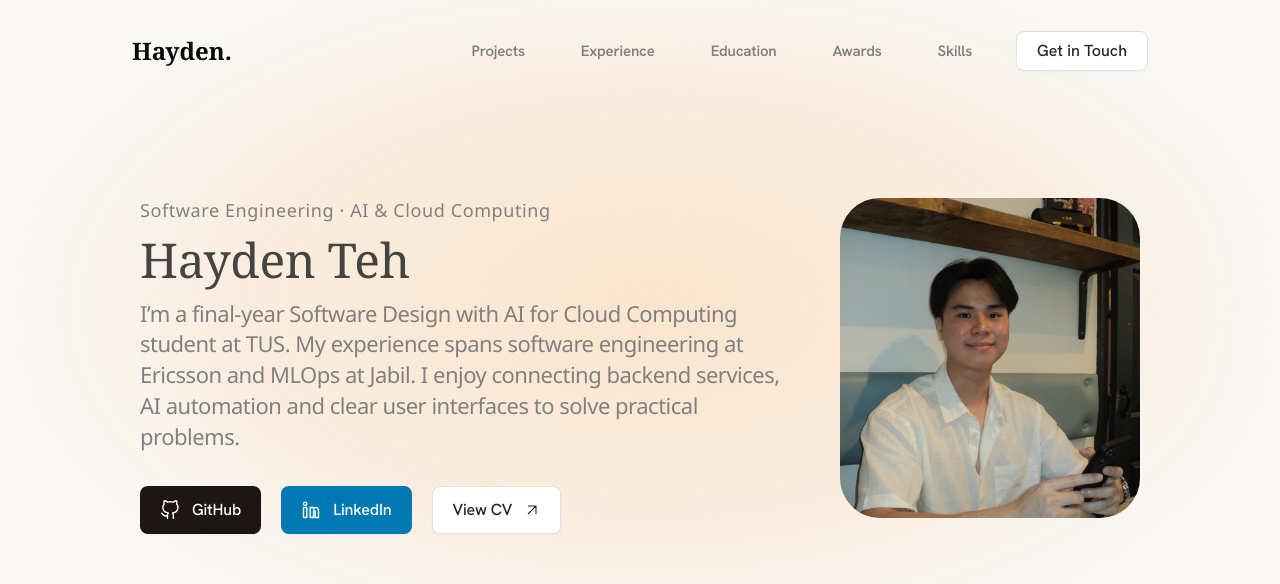
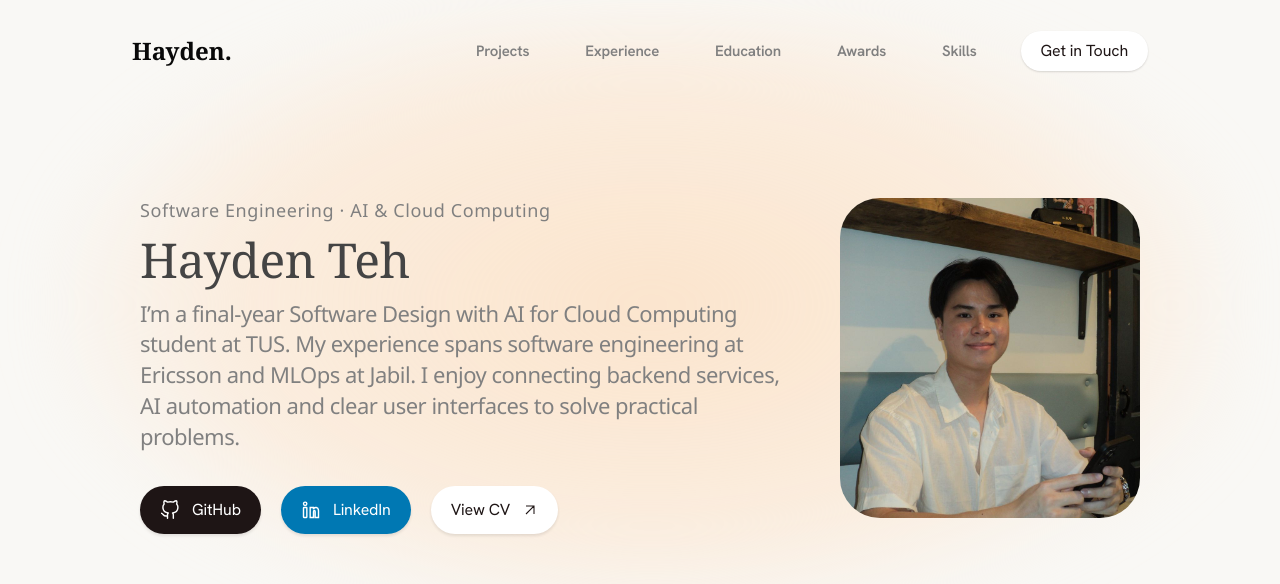
Before and after one commit to haydenteh5526/Portfolio, a Next.js app: page /Portfolio/ in a window 1280 px wide. Shown: the top 584 px of the page. Built offline with nearby package versions, Linux system fonts and the light colour scheme; a web font is replaced by a local one.

Commit message:
fix: restore pill buttons and update education grade

```diff
--- a/components/back-to-top.tsx
+++ b/components/back-to-top.tsx
@@ -22,7 +22,7 @@ export function BackToTop() {
       asChild
       size="icon"
       variant="outline"
-      className="back-to-top size-12 rounded-full shadow-lg transition-[opacity,transform,visibility,background-color]"
+      className="back-to-top size-12 rounded-full border border-border shadow-lg transition-[opacity,transform,visibility,background-color]"
     >
       <a
         ref={link}
--- a/components/header.tsx
+++ b/components/header.tsx
@@ -99,7 +99,11 @@ export function Header() {
               {label}
             </Link>
           ))}
-          <Button asChild variant="outline" className="h-10 px-5 text-base">
+          <Button
+            asChild
+            variant="outline"
+            className="h-10 rounded-full px-5 text-base leading-6 font-normal tracking-[-0.16px] shadow-[0_1px_2px_#1e151526] hover:bg-white"
+          >
             <Link
               className="nav-contact"
               href="/#contact"
--- a/components/technology-marquee.tsx
+++ b/components/technology-marquee.tsx
@@ -31,7 +31,7 @@ export function TechnologyMarquee() {
         <h2 id="technology-heading">Technologies &amp; Tools Experience</h2>
         <Button
           type="button"
-          className="marquee-toggle text-muted-foreground"
+          className="marquee-toggle size-7 rounded-full text-[13px] text-[#777] hover:bg-[#eaeaea]"
           size="icon"
           variant="ghost"
           aria-label={
--- a/components/ui/button.tsx
+++ b/components/ui/button.tsx
@@ -8,12 +8,11 @@ const buttonVariants = cva(
   {
     variants: {
       variant: {
-        default: "bg-primary text-primary-foreground hover:bg-primary/90",
+        default: "bg-ink text-white hover:bg-[#443b3b]",
         linkedin: "bg-blue text-white hover:bg-[#00699d]",
         destructive:
           "bg-destructive text-white hover:bg-destructive/90 focus-visible:ring-destructive/20 dark:bg-destructive/60 dark:focus-visible:ring-destructive/40",
-        outline:
-          "border border-border bg-background text-foreground shadow-xs hover:bg-accent hover:text-accent-foreground dark:border-input dark:bg-input/30 dark:hover:bg-input/50",
+        outline: "bg-white text-ink hover:bg-[#eee]",
         secondary:
           "bg-secondary text-secondary-foreground hover:bg-secondary/80",
         ghost:
@@ -23,7 +22,7 @@ const buttonVariants = cva(
       size: {
         default: "h-9 px-4 py-2 has-[>svg]:px-3",
         portfolio:
-          "h-12 gap-3 px-5 py-3 text-base leading-6 tracking-[-0.16px] shadow-xs",
+          "h-12 gap-3 rounded-full px-5 py-3 text-base leading-6 font-normal tracking-[-0.16px] shadow-[0_2px_3px_#1e15151a] transition-[background-color,transform,box-shadow] hover:-translate-y-0.5 hover:shadow-[0_4px_8px_#1e15151a]",
         xs: "h-6 gap-1 rounded-md px-2 text-xs has-[>svg]:px-1.5 [&_svg:not([class*='size-'])]:size-3",
         sm: "h-8 gap-1.5 rounded-md px-3 has-[>svg]:px-2.5",
         lg: "h-10 rounded-md px-6 has-[>svg]:px-4",
--- a/lib/content.json
+++ b/lib/content.json
@@ -133,9 +133,9 @@
       "qualification": "Bachelor of Science (Honours) in Software Design with Artificial Intelligence for Cloud Computing (Level 8)",
       "dates": "Expected Graduation: May 2027",
       "result": {
-        "label": "Average:",
+        "label": "Grade:",
         "value": "80%",
-        "honours": "First Class Honours"
+        "honours": "First Class Honours (1:1)"
       },
       "activities": [
         {
```
